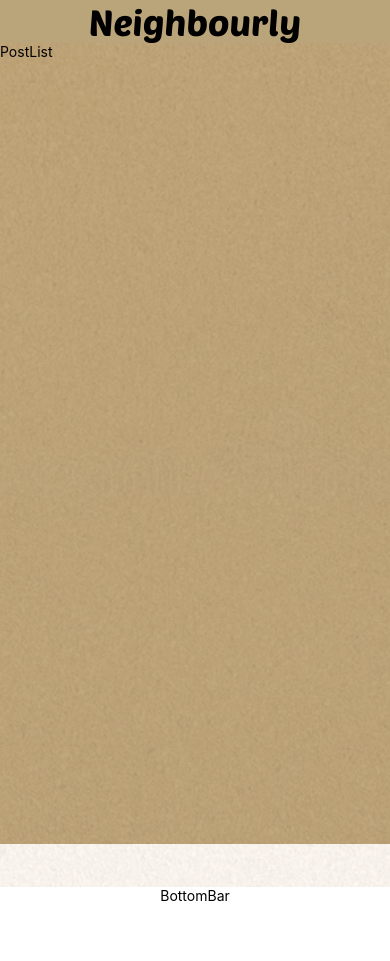
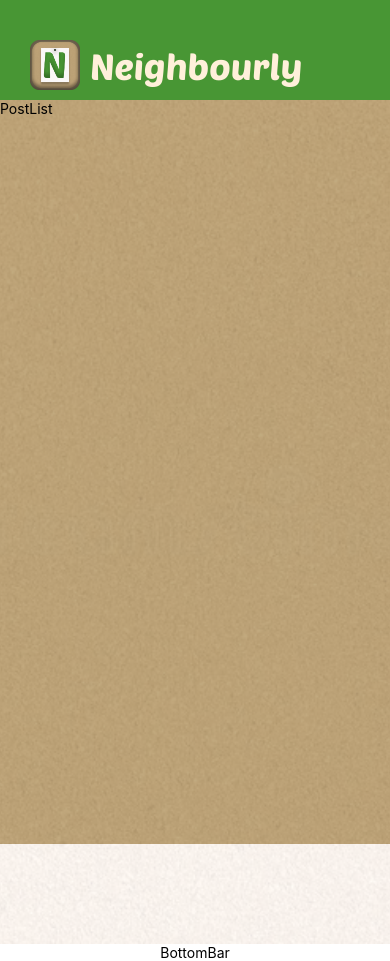
Before and after one commit to SimenMH/neighbourly, a React Native app in the folder client/: screen / in a window 390 px wide. Before the commit the page ends 904 px from the top, so only its background shows below. Built offline with nearby package versions, Linux system fonts and the light colour scheme.

Commit message:
style(topbar): add styling to top bar

```diff
--- a/client/components/bars/TopBar.component.js
+++ b/client/components/bars/TopBar.component.js
@@ -1,16 +1,50 @@
 import React from 'react';
-import { StyleSheet, Text } from 'react-native';
+import { StyleSheet, View, Image, Text } from 'react-native';
+
+import logo from '../../assets/logo.png';
 
 export default function TopBar (props) {
   return (
-    <Text style={styles.title}>Neighbourly</Text>
+    <View style={styles.topBar}>
+      <View style={styles.container}>
+        <Image style={styles.logo} source={logo} />
+        <Text style={styles.title}>Neighbourly</Text>
+        <View style={styles.settingsBtn}/>
+      </View>
+    </View>
   )
 }
 
+
 const styles = StyleSheet.create({
+  topBar: {
+    height: 100,
+    width: '100%',
+    backgroundColor: '#489634',
+    shadowColor: "#000",
+    elevation: 8,
+  },
+  container: {
+    height: '100%',
+    width: '100%',
+    paddingLeft: 30,
+    paddingRight: 20,
+    paddingTop: 30,
+    flex: 1,
+    flexDirection: 'row',
+    alignItems: 'center',
+  },
   title: {
     fontFamily: 'PoetsenOne',
     fontSize: 36,
-    // color: '#FFF0DA',
+    color: '#FFF0DA',
   },
+  logo: {
+    height: 50,
+    width: 50,
+    marginRight: 10,
+  },
+  settingsBtn: {
+
+  }
 })
```
